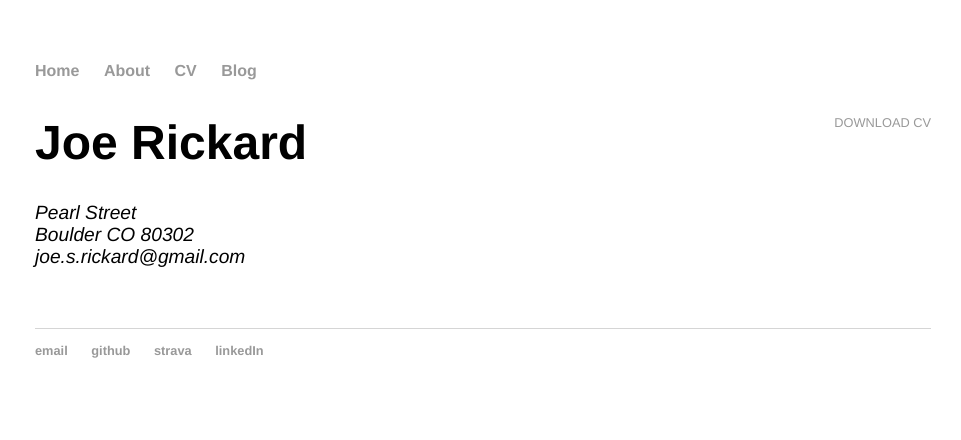
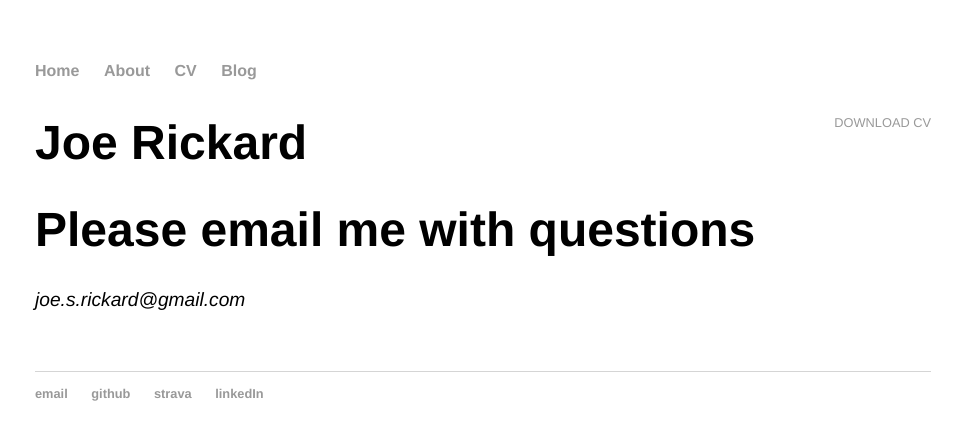
Before and after one commit to joerickard/personalWebsite, a Jekyll site: the page built from cv/index.html, in a window 1280 px wide. Shown: the top 440 px of the page, without its empty margins (157-1118 px from the left). Built offline with Jekyll 4.4.1, drawn with Linux system fonts in a browser that asks for light colours.

Commit message:
Update index.html

```diff
--- a/cv/index.html
+++ b/cv/index.html
@@ -6,9 +6,8 @@ title: CV of Your Name
 	<div class="cv">
 		<a href="../JoeRickardResume.pdf" class="download" title="Download CV as PDF">Download CV</a>
 					<h1>Joe Rickard</h1>
+					<h1>Please email me with questions</h1>
 					<address>
-					Pearl Street<br>
-					Boulder CO 80302<br>
 					<span class="obfuscate">joe.s.rickard@gmail.com</span>
 					</address>
 	</div>
```
